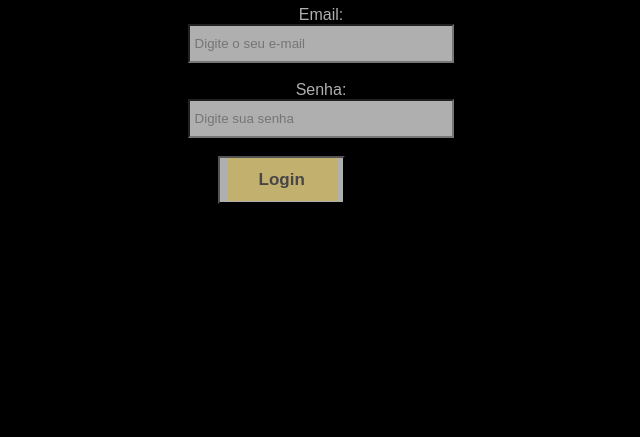
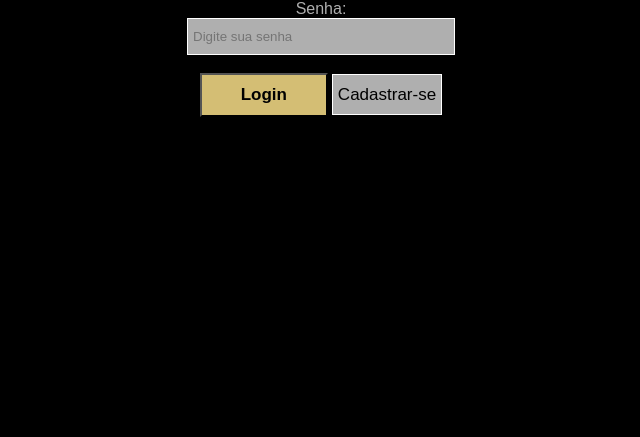
Before and after one commit to AndreiHammes/guia_campeao_site, a plain HTML site: page index.html in a window 1280 px wide. Shown: the part 363-800 px from the top of the page, without its empty margins (319-959 px from the left). Drawn offline with Linux system fonts and the light colour scheme.

Commit message:
Update style.css

```diff
--- a/css/style.css
+++ b/css/style.css
@@ -1,12 +1,16 @@
+*{
+    margin: 0;
+    padding: 0;
+}
+
 body{
-    /* background-color: rgb(64, 63, 63); */
-    background-color: black;
+    background-color: #000000;
     text-align: center;
 }
 
 .content-center{
     margin: auto;
-    margin-top: 250px;
+    margin-top: 170px;
 }
 
 .content-center img{
@@ -16,6 +20,7 @@ body{
 
 #logo{
     padding-left: 50px ;
+    text-align: center;
 }
 
 
@@ -29,45 +34,51 @@ body{
  .content-center button{
     width: 10%;
     padding: 10px 5px;
-    background-color: rgb(175, 175, 175);
+    background-color: #D4BE74;
+    color: black;
     font-family: Arial, Helvetica, sans-serif;
-
     }
 
     label{
         font-family: Arial, Helvetica, sans-serif;
         color: rgb(175, 175, 175);
-
+        /* display: block; */
     }
 
    #link{
+    font-weight: 500;
+    font-size: 17px;
+    width: 10%;
+    padding: 10px 5px;
+    background-color: #AFAFAF;
+    color: black;
+    font-family: Arial, Helvetica, sans-serif;
+    text-decoration: none;
+    border: solid 1.5px white;
+
+}
+
+#submit{
     text-decoration: none;
     color: inherit;
     font-weight: 500;
-    font-size: 15px
+    font-size: 17px;
+    font-weight: 600;
 }
 
-#submit{
-    padding: 12px 32px;
-    font-weight: 600;
-    font-size: 17px;
-    line-height: 24px;
-    color: #ffffff;
-    opacity: 0.6;
-    text-decoration: none;
-    color: #040101;
-    background-color: #cfb144;
+.btn-cadastro{
+    font-size: 15px;
+    border: solid 1px #AFAFAF;
 }
-/*
-#submit:hover{
-    padding: 12px 32px;
-    font-weight: 700;
-    font-size: 20px;
-    line-height: 24px;
-    color: #ffffff;
-    opacity: 0.6;
-    text-decoration: none;
-    color: #040101;
-    background-color: #cfb144;
-    text-decoration: none;
-} */
+
+#email{
+    border: solid 1px white;
+}
+
+#senha{
+    border: solid 1px white;
+}
+
+#nome{
+    border: solid 1px white;
+}
```
